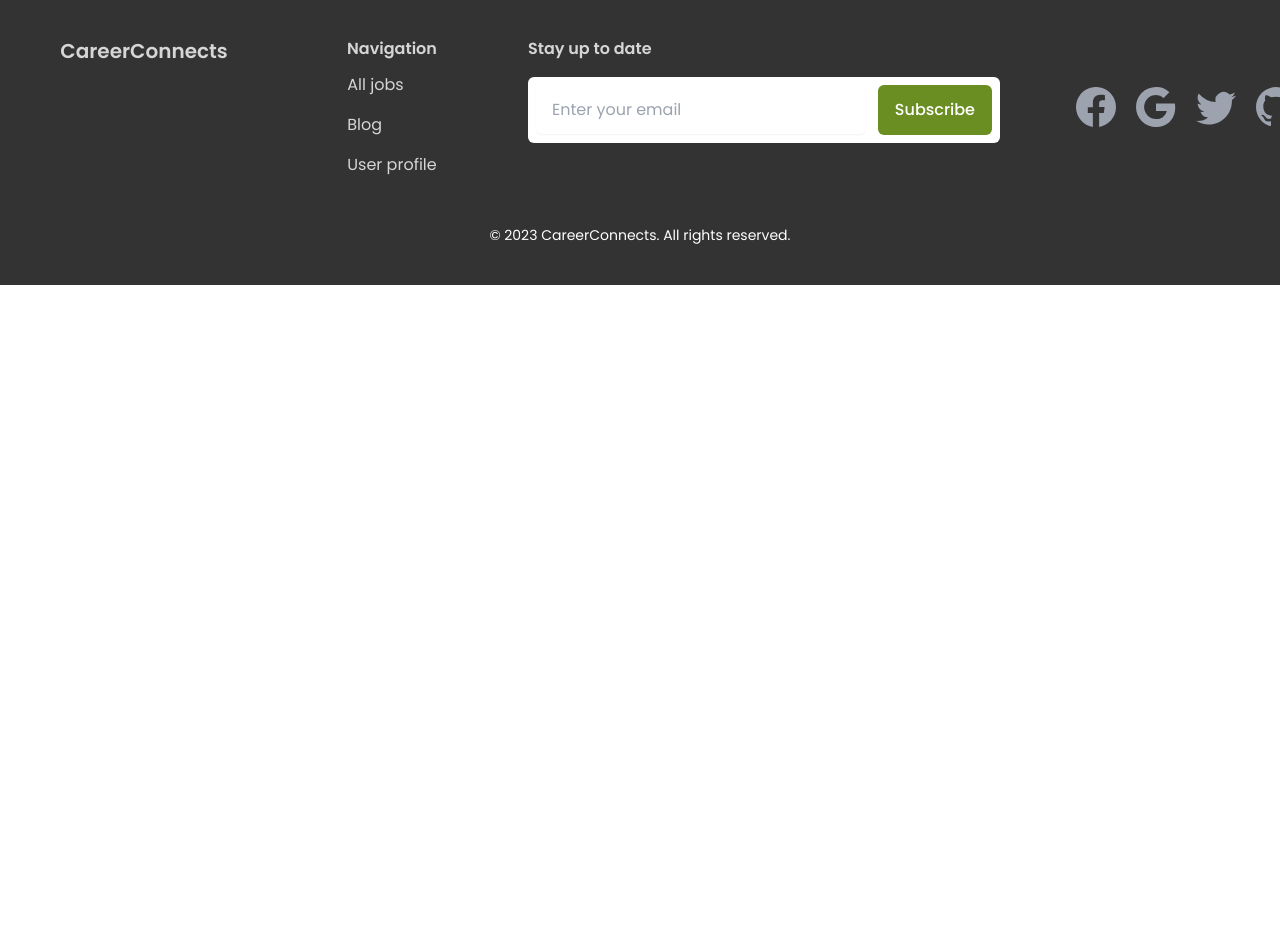
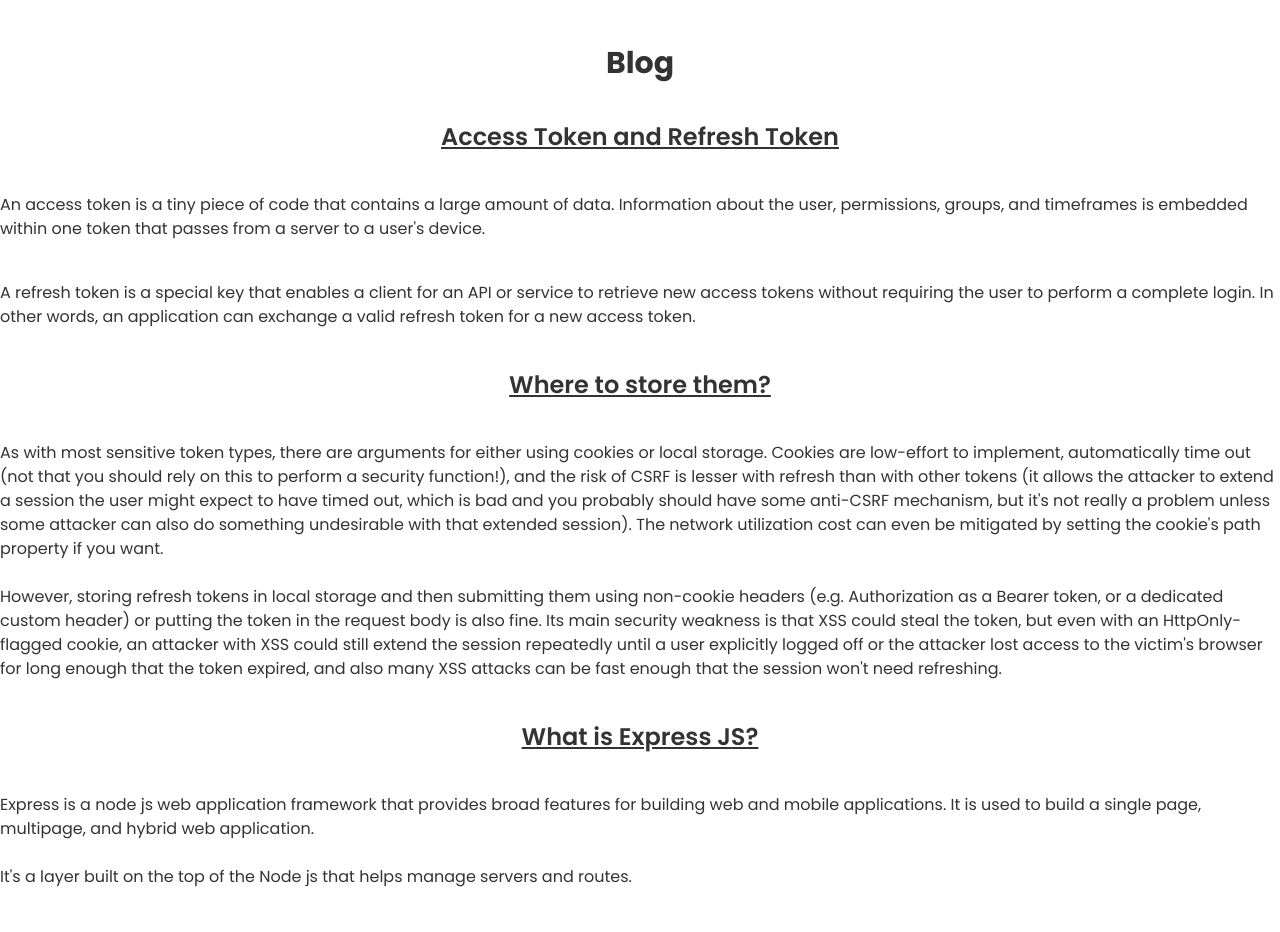
Before and after one commit to rudro987/Career-Connects, a React (Vite) app: page /blog in a window 1280 px wide. Shown: the part 160-1092 px from the top of the page. Before the commit the page ends 800 px from the top, so only its background shows below. Built offline with nearby package versions, Linux system fonts and the light colour scheme; no server answers.

Commit message:
EmailJS added to the contact form and configured

```diff
--- a/index.html
+++ b/index.html
@@ -1,4 +1,4 @@
-<!doctype html>
+<!DOCTYPE html>
 <html lang="en">
   <head>
     <meta charset="UTF-8" />
@@ -9,6 +9,14 @@
   <body>
     <div id="root" class="font-poppins text-charcoalGray"></div>
     <script type="module" src="/src/main.jsx"></script>
+    <script
+      type="text/javascript"
+      src="https://cdn.jsdelivr.net/npm/@emailjs/browser@3/dist/email.min.js"
+    ></script>
+    <script type="text/javascript">
+      (function () {
+        emailjs.init("6c-zeKucJZvs--fdU");
+      })();
+    </script>
   </body>
-
 </html>
--- a/package.json
+++ b/package.json
@@ -10,6 +10,7 @@
     "preview": "vite preview"
   },
   "dependencies": {
+    "@emailjs/browser": "^3.11.0",
     "@tanstack/react-query": "^5.7.2",
     "@tanstack/react-query-devtools": "^5.7.4",
     "@tanstack/react-table": "^8.10.7",
--- a/src/Pages/Blog/Blog.jsx
+++ b/src/Pages/Blog/Blog.jsx
@@ -1,8 +1,37 @@
 
 const Blog = () => {
     return (
+        <div className="max-w-[85rem] mx-auto py-28">
         <div>
-            <h1>Blog</h1>
+            <h1 className="text-3xl font-bold text-center">Blog</h1>
+        </div>
+        <div className="pt-10 flex flex-col gap-10">
+        <h2 className="text-2xl font-semibold underline text-center">Access Token and Refresh Token</h2>
+        <p>
+        An access token is a tiny piece of code that contains a large amount of data. Information about the user, permissions, groups, and timeframes is embedded within one token that passes from a server to a user's device.
+        </p>
+        <p>
+        A refresh token is a special key that enables a client for an API or service to retrieve new access tokens without requiring the user to perform a complete login. In other words, an application can exchange a valid refresh token for a new access token.
+        </p>
+        <h2 className="text-2xl font-semibold underline text-center">Where to store them?</h2>
+        <p>
+        As with most sensitive token types, there are arguments for either using cookies or local storage. Cookies are low-effort to implement, automatically time out (not that you should rely on this to perform a security function!), and the risk of CSRF is lesser with refresh than with other tokens (it allows the attacker to extend a session the user might expect to have timed out, which is bad and you probably should have some anti-CSRF mechanism, but it's not really a problem unless some attacker can also do something undesirable with that extended session). The network utilization cost can even be mitigated by setting the cookie's path property if you want.<br /><br />
+        However, storing refresh tokens in local storage and then submitting them using non-cookie headers (e.g. Authorization as a Bearer token, or a dedicated custom header) or putting the token in the request body is also fine. Its main security weakness is that XSS could steal the token, but even with an HttpOnly-flagged cookie, an attacker with XSS could still extend the session repeatedly until a user explicitly logged off or the attacker lost access to the victim's browser for long enough that the token expired, and also many XSS attacks can be fast enough that the session won't need refreshing.
+        </p>
+        <h2 className="text-2xl font-semibold underline text-center">What is Express JS?</h2>
+        <p>
+        Express is a node js web application framework that provides broad features for building web and mobile applications. It is used to build a single page, multipage, and hybrid web application.
+        <br /><br />It's a layer built on the top of the Node js that helps manage servers and routes.
+        </p>
+        <h2 className="text-2xl font-semibold underline text-center">What is Nest JS?</h2>
+        <p>
+        Nest (NestJS) is a framework for building efficient, scalable Node.js server-side applications. It uses progressive JavaScript, is built with and fully supports TypeScript (yet still enables developers to code in pure JavaScript) and combines elements of OOP (Object Oriented Programming), FP (Functional Programming), and FRP (Functional Reactive Programming).
+        <br /><br />Under the hood, Nest makes use of robust HTTP Server frameworks like Express (the default) and optionally can be configured to use Fastify as well!
+        <br /><br />Nest provides a level of abstraction above these common Node.js frameworks (Express/Fastify), but also exposes their APIs directly to the developer. This gives developers the freedom to use the myriad of third-party modules which are available for the underlying platform.
+
+
+        </p>
+        </div>
         </div>
     );
 };
--- a/src/Pages/ErrorPage/ErrorPage.jsx
+++ b/src/Pages/ErrorPage/ErrorPage.jsx
@@ -4,11 +4,10 @@ const ErrorPage = () => {
     return (
         <div className="h-[100vh] flex justify-center items-center bg-opacity-100 bg-white dark:bg-[#001420] text-black dark:text-white">
       <div className="text-center">
-        <h1 className="text-5xl font-bold text-[#0B0B0B] mb-10">Error: 404 Page Not Found!!!</h1>
-        <p className="text-2xl font-semibold text-[#0b0b0b66] mb-10">The page you are looking for does not exist.</p>
-        <div className="flex items-center justify-center">
+        <img src="https://i.ibb.co/NxJSY36/1581099611064.jpg" width={800} height={500} alt="Error page" />
+        <div className="flex items-center justify-center pt-10">
         <Link to="/">
-        <button className="bg-btnColor text-white font-semibold text-base py-4 px-7 rounded-lg flex justify-center items-center">To Home</button>
+        <button className="bg-oliveGreen text-white font-semibold text-base py-4 px-7 rounded-lg flex justify-center items-center">To Home</button>
         </Link>
 
         </div>
--- a/src/Pages/UserProfile/UserProfile.jsx
+++ b/src/Pages/UserProfile/UserProfile.jsx
@@ -10,7 +10,7 @@ const UserProfile = () => {
         {user.displayName}'s Profile
       </h1>
       <div className="pt-10">
-        <div className="bg-white sm:flex gap-10 dark:bg-slate-900 dark:border-gray-700 dark:shadow-slate-700/[.7]">
+        <div className="bg-white sm:flex gap-20 justify-center dark:bg-slate-900 dark:border-gray-700 dark:shadow-slate-700/[.7]">
           <div className="flex-shrink-0 items-center relative w-full overflow-hidden pt-[40%] sm:rounded-xl sm:max-w-[25rem] md:rounded-lg md:max-w-md">
             <img
               className="w-full h-full absolute top-0 start-0 object-cover"
--- a/src/Shared/Header/Header.jsx
+++ b/src/Shared/Header/Header.jsx
@@ -27,7 +27,7 @@ const Header = () => {
           <Link
             className="flex-none text-xl font-semibold text-charcoalGray"
             to="#"
-            aria-label="Brand"
+            aria-label="CareerConnects"
           >
             <span className="flex gap-2 items-center"><img src="https://i.ibb.co/881WvTD/Career-Conencts.jpg" width={50} height={50} />CareerConnects</span>
           </Link>
@@ -135,7 +135,7 @@ const Header = () => {
                     {isDropDown && (
                       <div className="absolute z-20 w-48 -ml-10 shadow-md bg-white rounded-md px-5 py-6 text-center font-medium text-charcoalGray hover:text-oliveGreen flex flex-col gap-4">
                         <p className="font-bold">Hello, {user.displayName} !</p>
-                        <Link to="#" className="underline">Update Profile</Link>
+                        <Link to="/user-profile" className="underline">Profile</Link>
                         <Link
                           type="button"
                           onClick={handleLogOut}
```
Also changed, not shown: src/Pages/Home/ContactUs.jsx (+19 -4 lines), 1 other file (tests, documents, lock files or other folders).
